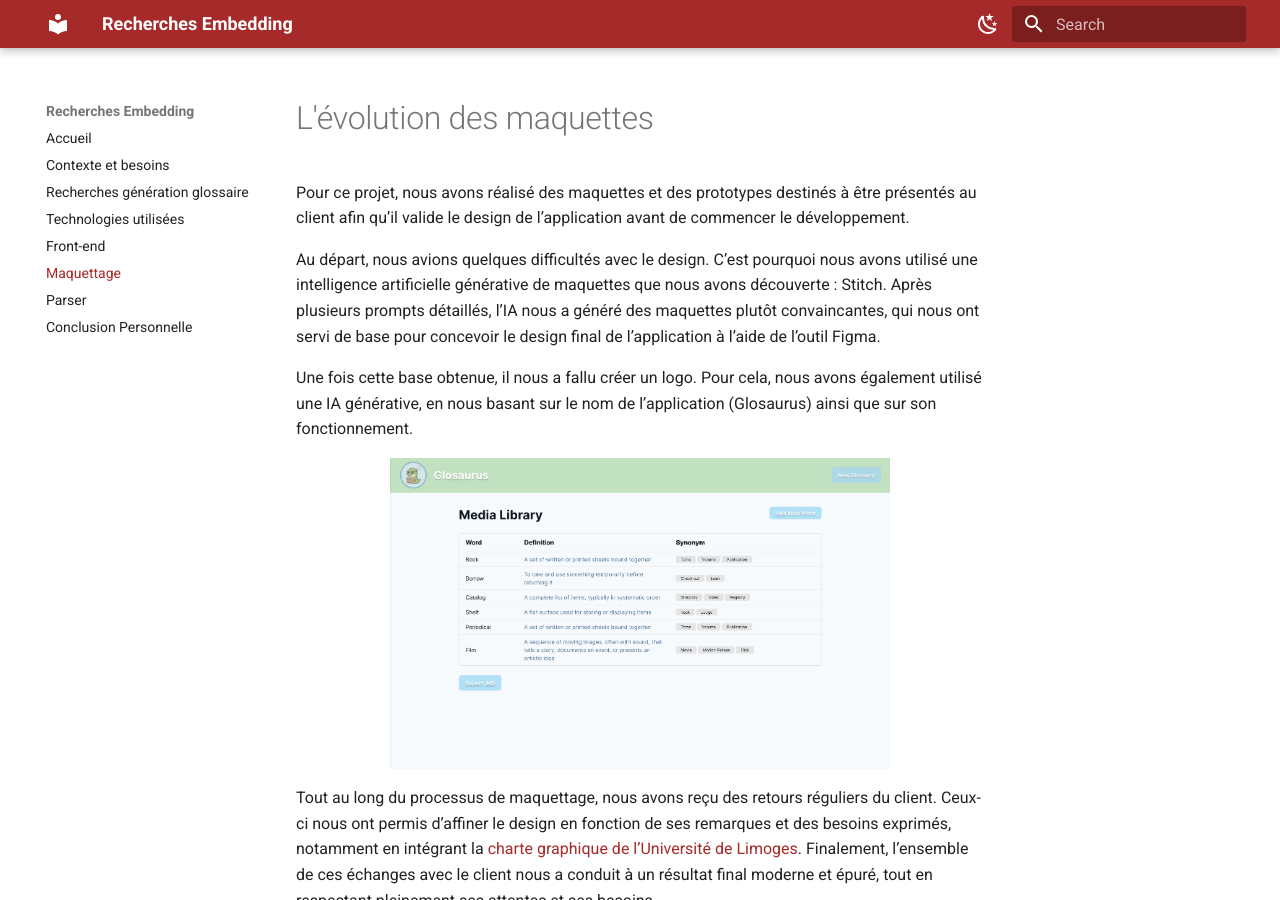
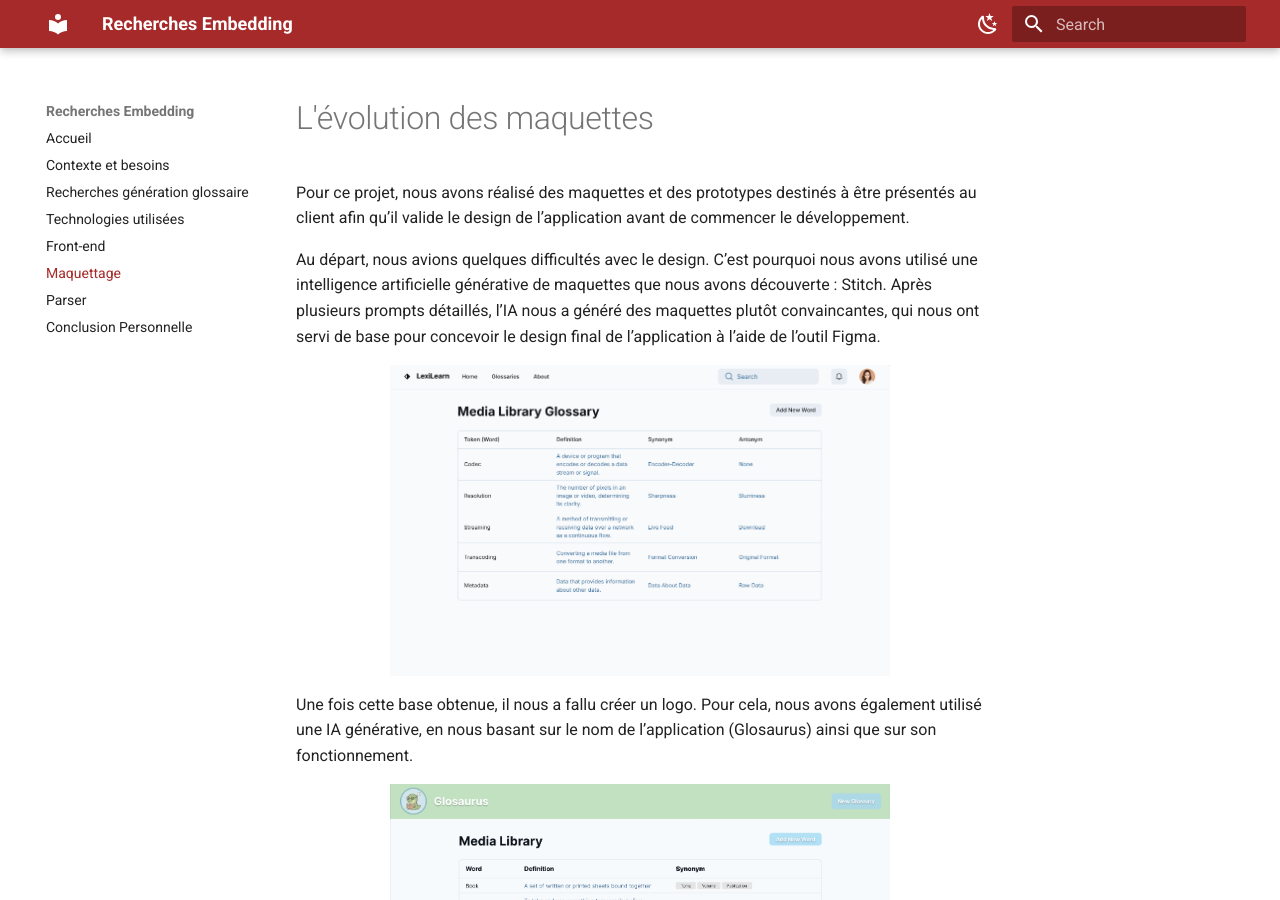
Before and after one commit to Embedding-Groupe/synthese-de-recherche-mkdocs, an MkDocs documentation site: the page built from docs/maquettage.md, in a window 1280 px wide and 900 px high. Built offline with MkDocs 1.6.1 and Material for MkDocs 9.7.7, drawn with Linux system fonts in a browser that asks for light colours.

Commit message:
fix du screen d'une maquette stitch

```diff
--- a/docs/maquettage.md
+++ b/docs/maquettage.md
@@ -3,6 +3,8 @@
 Pour ce projet, nous avons réalisé des maquettes et des prototypes destinés à être présentés au client afin qu’il valide le design de l’application avant de commencer le développement.
 
 Au départ, nous avions quelques difficultés avec le design. C’est pourquoi nous avons utilisé une intelligence artificielle générative de maquettes que nous avons découverte : Stitch. Après plusieurs prompts détaillés, l’IA nous a généré des maquettes plutôt convaincantes, qui nous ont servi de base pour concevoir le design final de l’application à l’aide de l’outil Figma.
+
+[![Miniature](./img/maquettage/Maquette-stitch.png){ width="500" .center }](./img/maquettage/Maquette-stitch.png)
 
 Une fois cette base obtenue, il nous a fallu créer un logo. Pour cela, nous avons également utilisé une IA générative, en nous basant sur le nom de l’application (Glosaurus) ainsi que sur son fonctionnement.
 
```
